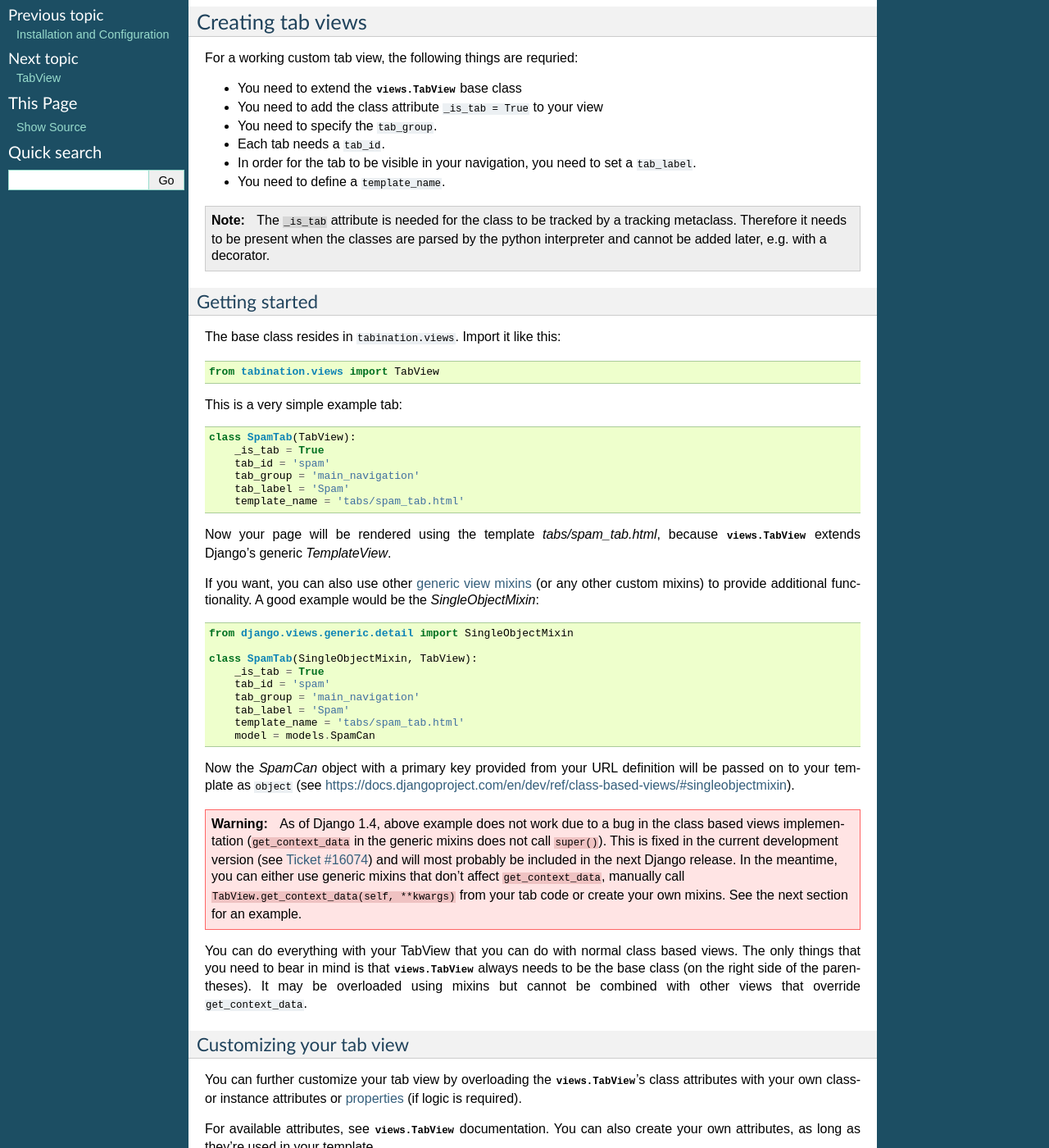
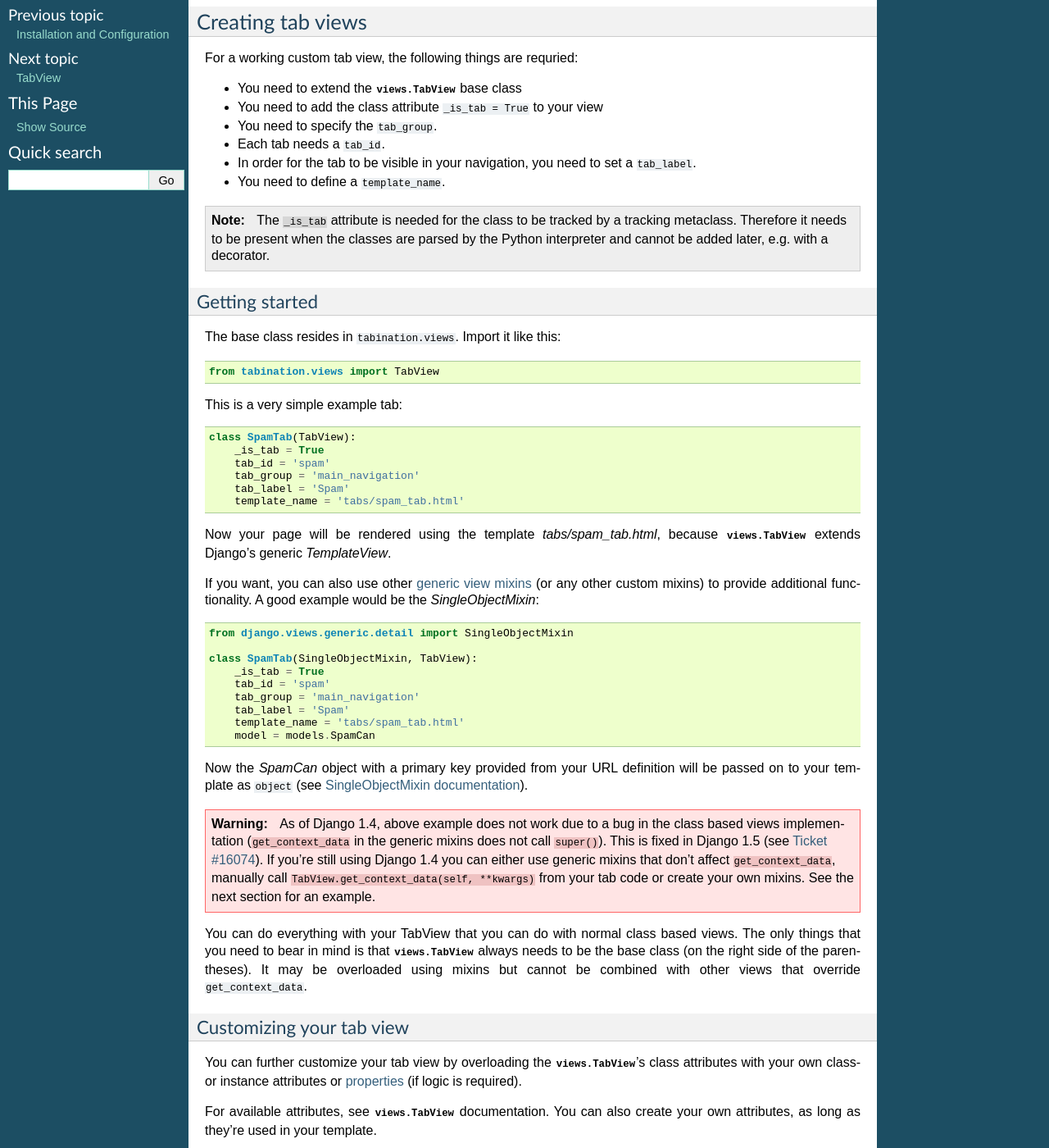
Before and after one commit to dbrgn/django-tabination, a Sphinx documentation site: the page built from doc/source/usage.rst, in a window 1280 px wide and 1400 px high, scrolled down 205 px. Shown: the whole window at 82% size. Built offline with Sphinx 7.4.7, drawn with Linux system fonts in a browser that asks for light colours; some of the changed text lies outside the part shown.

Commit message:
Revised documentation.
Fixed several errors in the "more sophisticated tab view hierarchy" example.
Fixed wrong attribute name in navigation template example.
Fixed quotes in include template tag example.
Updated the warning because Ticket #16074 is part of Django 1.5. \o/
Separated links and target definitions (for better readability of the RST sources).
Changed line length to 72 characters (PEP 8).
All links to the Django documentation use 1.4 instead of dev.

```diff
--- a/doc/source/usage.rst
+++ b/doc/source/usage.rst
@@ -28,9 +29,9 @@
 .. note::
 
     The ``_is_tab`` attribute is needed for the class to be tracked by a
-    tracking metaclass. Therefore it needs to be present when the classes are
-    parsed by the python interpreter and cannot be added later,
-    e.g. with a decorator.
+    tracking metaclass. Therefore it needs to be present when the
+    classes are parsed by the Python interpreter and cannot be added
+    later, e.g. with a decorator.
 
 Getting started
 +++++++++++++++
@@ -48,12 +49,11 @@
         tab_label = 'Spam'
         template_name = 'tabs/spam_tab.html'
 
-Now your page will be rendered using the template `tabs/spam_tab.html`, because
-|TabView| extends Django's generic `TemplateView`.
+Now your page will be rendered using the template `tabs/spam_tab.html`,
+because |TabView| extends Django's generic `TemplateView`.
 
-If you want, you can also use other `generic view mixins
-<https://docs.djangoproject.com/en/dev/ref/class-based-views/#mixins>`_ (or any
-other custom mixins) to provide additional functionality. A good example would
+If you want, you can also use other `generic view mixins`_ (or any other
+custom mixins) to provide additional functionality. A good example would
 be the `SingleObjectMixin`::
 
     from django.views.generic.detail import SingleObjectMixin
@@ -66,53 +66,62 @@
         template_name = 'tabs/spam_tab.html'
         model = models.SpamCan
 
-Now the `SpamCan` object with a primary key provided from your URL definition
-will be passed on to your template as ``object`` (see
-`<https://docs.djangoproject.com/en/dev/ref/class-based-views/#singleobjectmixin>`_).
+.. _generic view mixins: https://docs.djangoproject.com/en/1.4/ref/class-based-views/#mixins
+
+Now the `SpamCan` object with a primary key provided from your URL
+definition will be passed on to your template as ``object`` (see
+`SingleObjectMixin documentation`_).
+
+.. _SingleObjectMixin Documentation: https://docs.djangoproject.com/en/1.4/ref/class-based-views/#singleobjectmixin
 
 .. warning::
 
-    As of Django 1.4, above example does not work due to a bug in the class
-    based views implementation (``get_context_data`` in the generic mixins does
-    not call ``super()``). This is fixed in the current development version
-    (see `Ticket #16074 <https://code.djangoproject.com/ticket/16074>`_) and
-    will most probably be included in the next Django release. In the meantime,
-    you can either use generic mixins that don't affect ``get_context_data``,
-    manually call ``TabView.get_context_data(self, **kwargs)`` from your tab
-    code or create your own mixins. See the next section for an example.
+    As of Django 1.4, above example does not work due to a bug in the
+    class based views implementation (``get_context_data`` in the
+    generic mixins does not call ``super()``). This is fixed in Django
+    1.5 (see `Ticket #16074`_). If you're still using Django 1.4 you can
+    either use generic mixins that don't affect ``get_context_data``,
+    manually call ``TabView.get_context_data(self, **kwargs)`` from your
+    tab code or create your own mixins. See the next section for an
+    example.
 
-You can do everything with your TabView that you can do with normal class
-based views. The only things that you need to bear in mind is that
+.. _Ticket #16074: https://code.djangoproject.com/ticket/16074
+
+You can do everything with your TabView that you can do with normal
+class based views. The only things that you need to bear in mind is that
 |TabView| always needs to be the base class (on the right side of the
-parentheses). It may be overloaded using mixins but cannot be combined with
-other views that override ``get_context_data``.
+parentheses). It may be overloaded using mixins but cannot be combined
+with other views that override ``get_context_data``.
 
 Customizing your tab view
 +++++++++++++++++++++++++
 
-You can further customize your tab view by overloading the |TabView|'s class
-attributes with your own class- or instance attributes or
-`properties <http://docs.python.org/library/functions.html#property>`_
-(if logic is required).
+You can further customize your tab view by overloading the |TabView|'s
+class attributes with your own class- or instance attributes or
+properties_ (if logic is required).
 
-For available attributes, see |TabView| documentation. You can also create your
-own attributes, as long as they're used in your template.
+.. _properties: http://docs.python.org/library/functions.html#property
 
-Keep in mind that if the tab you're working with is not the currently loaded
-tab, it is just an instance of the tab that has not passed through the
-dispatching functions. In case you need some variables that you get only by
-dispatching the request (e.g. ``self.kwargs``), you can use the special
-attribute ``self.current_tab`` to gain access to the currently loaded tab.
-See also section :ref:`accessing-request-data`.
+For available attributes, see |TabView| documentation. You can also
+create your own attributes, as long as they're used in your template.
+
+Keep in mind that if the tab you're working with is not the currently
+loaded tab, it is just an instance of the tab that has not passed
+through the dispatching functions. In case you need some variables that
+you get only by dispatching the request (e.g. ``self.kwargs``), you can
+use the special attribute ``self.current_tab`` to gain access to the
+currently loaded tab. See also section :ref:`accessing-request-data`.
 
 Here is an example of a more sophisticated tab view hierarchy::
 
-    from tabination.views import TabView
-    from django.views.generic.base import TemplateResponseMixin
+    from django.contrib.auth.decorators import login_required
+    from django.utils import decorators
     from django.utils.translation import ugettext as _
 
+    from tabination.views import TabView
 
-    class MainNavigationBaseTab(TemplateResponseMixin, TabView):
+
+    class MainNavigationBaseTab(TabView):
         """Base class for all main navigation tabs."""
         tab_group = 'main_navigation'
         tab_classes = ['main-navigation-tab']
@@ -178,23 +195,23 @@
 
 .. warning::
 
-    Keep in mind that if you're overriding ``get_context_data(self, **kwargs)``,
-    you need to call the superclasses' versions of the method first (like in
-    the example above). Otherwise, you'll override the ``tabs`` context
-    variable.
+    Keep in mind that if you're overriding ``get_context_data(self,
+    **kwargs)``, you need to call the superclasses' versions of the
+    method first (like in the example above). Otherwise, you'll override
+    the ``tabs`` context variable.
 
 .. _accessing-request-data:
 
 Accessing request data
 ++++++++++++++++++++++
 
-If you want to access ``self.request`` in a function used to render the tab
-item in your template, you may notice that it is not available. This is
-because the tab instances other than your current tab don't pass through the
-request dispatching functions.
+If you want to access ``self.request`` in a function used to render the
+tab item in your template, you may notice that it is not available. This
+is because the tab instances other than your current tab don't pass
+through the request dispatching functions.
 
-If you need access to your current request information, you can access it via
-the ``self.current_tab`` attribute, e.g.::
+If you need access to your current request information, you can access
+it via the ``self.current_tab`` attribute, e.g.::
 
     class SpamTab(TabView):
         # (...)
@@ -207,10 +224,10 @@
 Tab navigation template
 -----------------------
 
-In order to display the tabs in your templates, you need to create a tab list
-using the ``{{ tabs }}`` context variable. You can also use
-``{{ current_tab_id }}`` to access the id of the currently active tab. Here is
-an example template:
+In order to display the tabs in your templates, you need to create a tab
+list using the ``{{ tabs }}`` context variable. You can also use
+``{{current_tab_id }}`` to access the id of the currently active tab.
+Here is an example template:
 
 .. code-block:: guess
 
@@ -218,7 +235,7 @@
         <ul>
             {% for tab in tabs %}
                 <li class="{{ tab.tab_classes|join:" " }}{% if tab.tab_id == current_tab_id %} active{% endif %}">
-                    <a href="/tabs/{{ tab.id }}.html" {%if tab.tab_rel %}rel="{{ tab.tab_rel }}"{% endif %}>
+                    <a href="/tabs/{{ tab.tab_id }}/" {%if tab.tab_rel %}rel="{{ tab.tab_rel }}"{% endif %}>
                     {% if tab.tab_counter %}<em>{{ tab.tab_counter }}</em>{% endif %}
                     {{ tab.tab_label }}
                     </a>
@@ -227,17 +244,17 @@
         </ul>
     </div>
 
-Each item in the ``{{ tabs }}`` list is an instance of a tab in the same tab
-group as the current tab. Therefore you can use all class- and instance
-variables as well as all functions without arguments that are defined in the
-|TabView| base class or in the extending class.
+Each item in the ``{{ tabs }}`` list is an instance of a tab in the same
+tab group as the current tab. Therefore you can use all class- and
+instance variables as well as all functions without arguments that are
+defined in the |TabView| base class or in the extending class.
 
 It's a good idea to put this template code in a file called e.g.
-``blocks/tabination.html`` and to include it everywhere you want the
-navigation to be displayed:
+:file:`blocks/tabination.html` and to include it everywhere you want
+the navigation to be displayed:
 
 .. code-block:: guess
 
     ...
-    {% include 'blocks/tabination.html %}
+    {% include "blocks/tabination.html" %}
     ...
```
Also changed, not shown: other parts of doc/source/usage.rst (+30 -21 lines), doc/source/installation.rst (+18 -9 lines).
